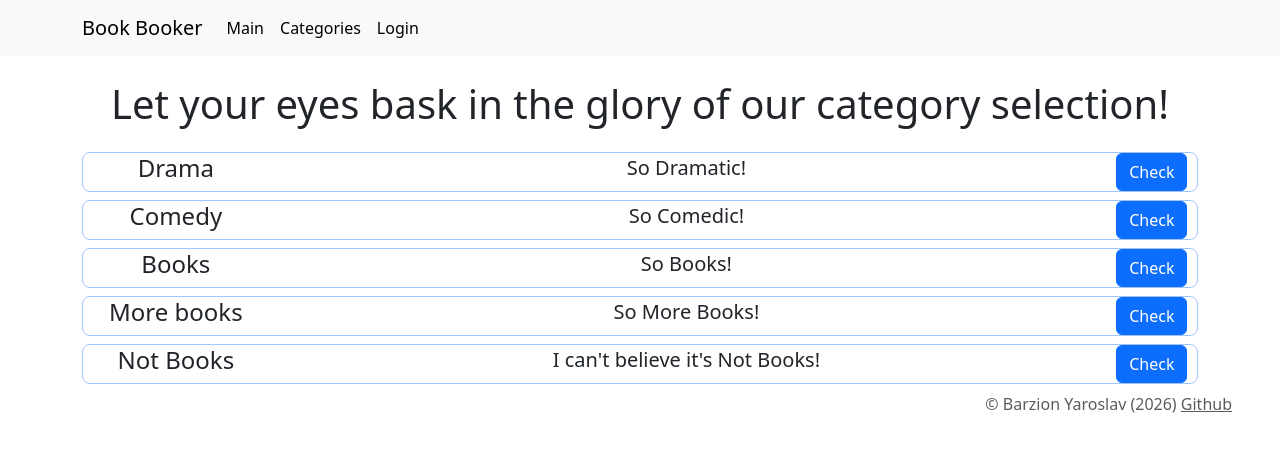
After one commit to BarzionYaroslav/first_web_project, a Django app: page /categories/ in a window 1280 px wide. The commit adds this page. Shown: the top 452 px of the page. Run offline with Django 5.2, Linux system fonts and the light colour scheme.

Commit message:
Task 4 Ready

```diff
--- /dev/null
+++ b/pages/templates/pages/base.html
@@ -0,0 +1,49 @@
+<!DOCTYPE html>
+
+<html lang="ru">
+    <head>
+        <title>{% block title %}Book Exchange Page{% endblock %}</title>
+        <meta charset="utf-8"/>
+        <link href="https://cdn.jsdelivr.net/npm/bootstrap@5.3.8/dist/css/bootstrap.min.css" rel="stylesheet" integrity="sha384-sRIl4kxILFvY47J16cr9ZwB07vP4J8+LH7qKQnuqkuIAvNWLzeN8tE5YBujZqJLB" crossorigin="anonymous">
+    </head>
+
+    <body>
+        <nav class="navbar navbar-expand-lg bg-body-tertiary">
+            <div class="container">
+                <a class="navbar-brand" href="{% url 'pages:index' %}">Book Booker</a>
+                <button class="navbar-toggler" type="button" data-bs-toggle="collapse" data-bs-target="#navbarSupportedContent" aria-controls="navbarSupportedContent" aria-expanded="false" aria-label="Toggle navigation">
+                    <span class="navbar-toggler-icon"></span>
+                </button>
+                <div class="collapse navbar-collapse" id="navbarSupportedContent">
+                    <ul class="navbar-nav me-auto mb-2 mb-lg-0">
+                        <li class="nav-item">
+                            <a class="nav-link active" aria-current="page" href="{% url 'pages:index' %}">Main</a>
+                        </li>
+                        <li class="nav-item">
+                            <a class="nav-link active" aria-current="page" href="{% url 'pages:categories' %}">Categories</a>
+                        </li>
+                        <li class="nav-item">
+                            <a class="nav-link active" aria-current="page" href="#">Login</a>
+                        </li>
+                    </ul>
+                </div>
+            </div>
+        </nav>
+
+        <main>
+        {% block content %}
+        {% endblock %}
+        </main>
+
+        <footer>
+            <p class="text-muted text-end mx-5">
+                © Barzion Yaroslav (2026)
+                <a class="text-reset" href="https://github.com/BarzionYaroslav">
+                    Github
+                </a>
+            </p>
+        </footer>
+
+        <script src="https://cdn.jsdelivr.net/npm/bootstrap@5.3.8/dist/js/bootstrap.bundle.min.js" integrity="sha384-FKyoEForCGlyvwx9Hj09JcYn3nv7wiPVlz7YYwJrWVcXK/BmnVDxM+D2scQbITxI" crossorigin="anonymous"></script>
+    </body>
+</html>
--- /dev/null
+++ b/pages/templates/pages/categories.html
@@ -0,0 +1,24 @@
+{% extends 'pages/base.html' %}
+
+{% block content %}
+    <div class="container">
+        <div class = "container my-4 text-center gap-1">
+            <h1>Let your eyes bask in the glory of our category selection!</h1>
+        </div>
+        <div class="container text-center">
+            {% for category in categories %}
+            <div class="row my-2 align-items-center border border-primary-subtle rounded-3">
+                <div class="col-2">
+                    <h4>{{category.title}}</h4>
+                </div>
+                <div class="col">
+                    <h5>{{category.description}}<h5>
+                </div>
+                <div class="col-1">
+                    <button type="button" class="btn btn-primary">Check</button>
+                </div>
+            </div>
+            {% endfor %}
+        </div>
+    </div>
+{% endblock %}
--- a/pages/urls.py
+++ b/pages/urls.py
@@ -1,9 +1,10 @@
 from django.urls import path
 
-from pages.views import index
+import pages.views as view
 
 app_name = "pages"
 
 urlpatterns = [
-    path("", index, name="index"),
+    path("", view.index, name="index"),
+    path("categories/", view.categories, name="categories"),
 ]
--- a/pages/views.py
+++ b/pages/views.py
@@ -2,4 +2,40 @@ from django.shortcuts import render
 
 # Create your views here.
 def index(request):
-    return render(request, 'pages/index.html')
+    context = {
+        "title": "Main Exchange Page",
+        "welcome_text": "Greetings and welcome to BOOK BOOKER",
+        "cards": [
+            {
+                "title": "Products",
+                "description": "Scroll through our great assortment of books, now available in all flavors of Touhou Project",
+                "button": "Scroll",
+                "image_source": "https://placehold.co/300"
+            },
+            {
+                "title": "Posts",
+                "description": "Check out the posts about your favorite books and general website news",
+                "button": "Check out",
+                "image_source": "https://placehold.co/300"
+            },
+            {
+                "title": "Services",
+                "description": "Check the services this website provides",
+                "button": "Visit",
+                "image_source": "https://placehold.co/300"
+            }
+        ]
+    }
+    return render(request, 'pages/index.html', context)
+
+def categories(request):
+    context = {
+        "categories": [
+            {"title": "Drama", "description": "So Dramatic!"},
+            {"title": "Comedy", "description": "So Comedic!"},
+            {"title": "Books", "description": "So Books!"},
+            {"title": "More books", "description": "So More Books!"},
+            {"title": "Not Books", "description": "I can't believe it's Not Books!"}
+        ]
+    }
+    return render(request, 'pages/categories.html', context)
```
Also changed, not shown: pages/templates/pages/index.html (+12 -71 lines).
